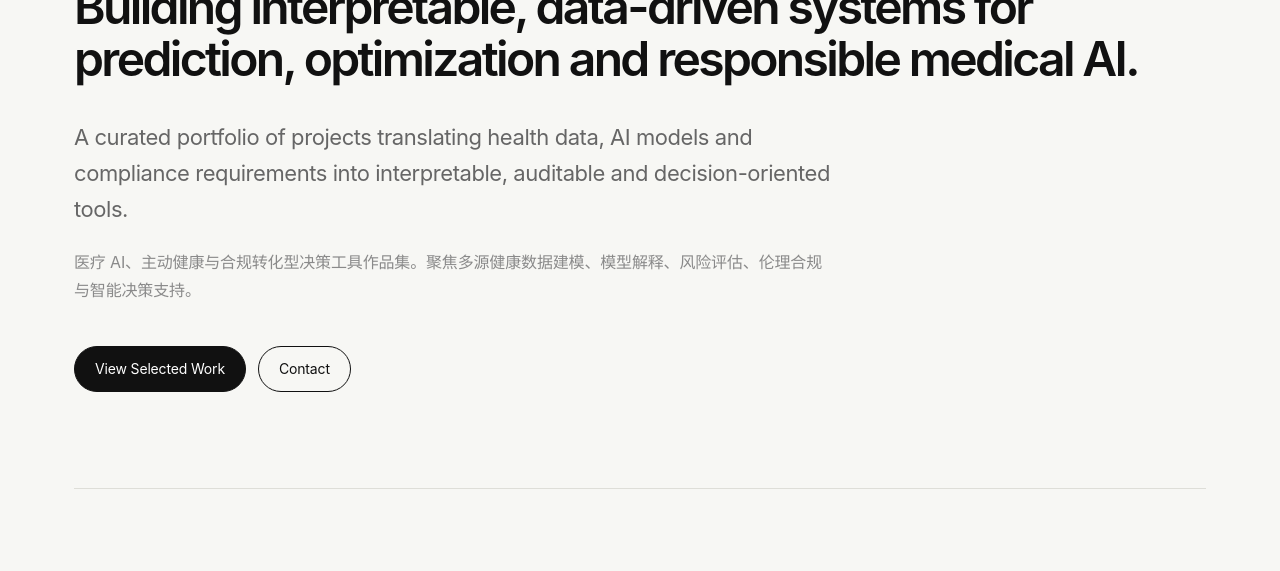
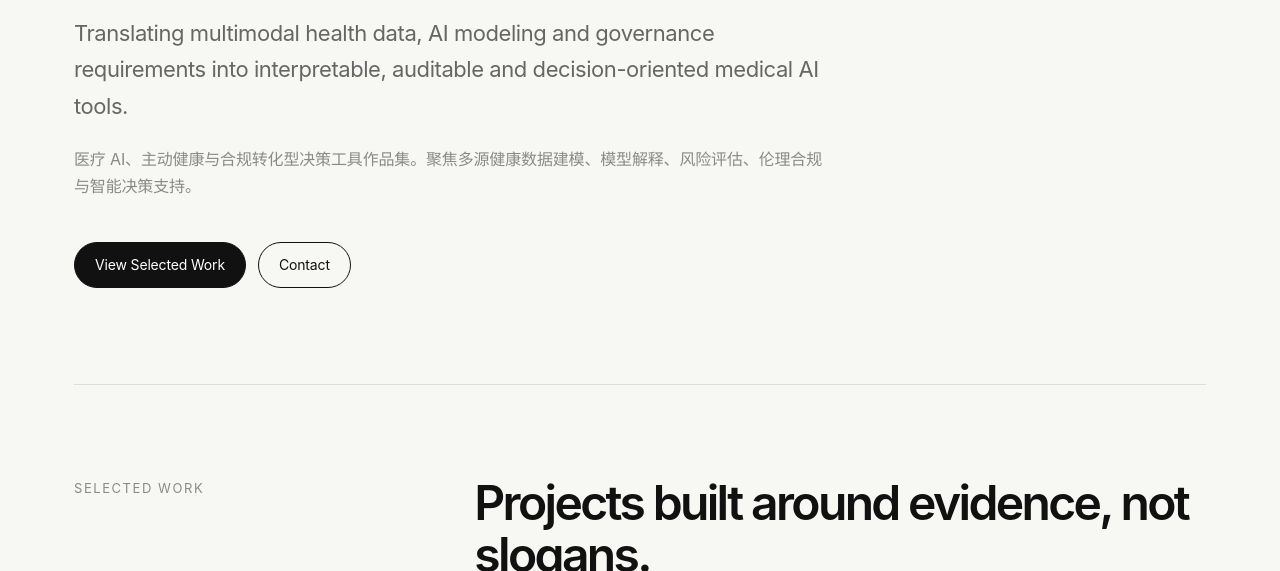
Before and after one commit to fangyunbai/bai-medai-site, a plain HTML site: page index.html in a window 1280 px wide. Shown: the part 529-1100 px from the top of the page. Drawn offline with Linux system fonts and the light colour scheme.

Commit message:
Update index.html

```diff
--- a/index.html
+++ b/index.html
@@ -491,14 +491,9 @@
         Medical AI Decision Intelligence and Governance
       </h1>
 
-      <h2>
-        Building interpretable, data-driven systems for prediction, optimization and responsible medical AI.
-      </h2>
 
       <p class="hero-subtitle">
-        A curated portfolio of projects translating health data, AI models and
-        compliance requirements into interpretable, auditable and
-        decision-oriented tools.
+        Translating multimodal health data, AI modeling and governance requirements into interpretable, auditable and decision-oriented medical AI tools.
       </p>
 
       <p class="hero-cn">
```
